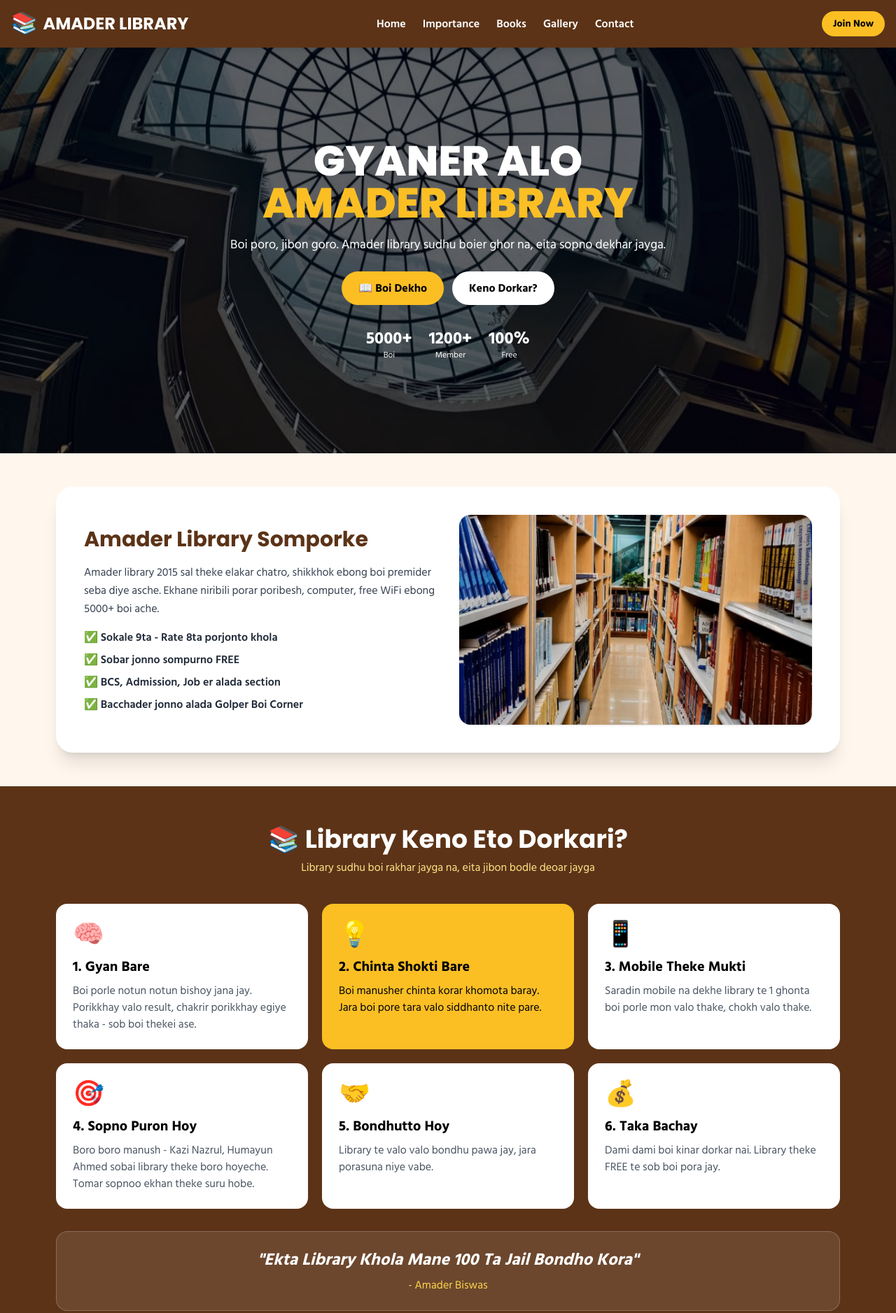
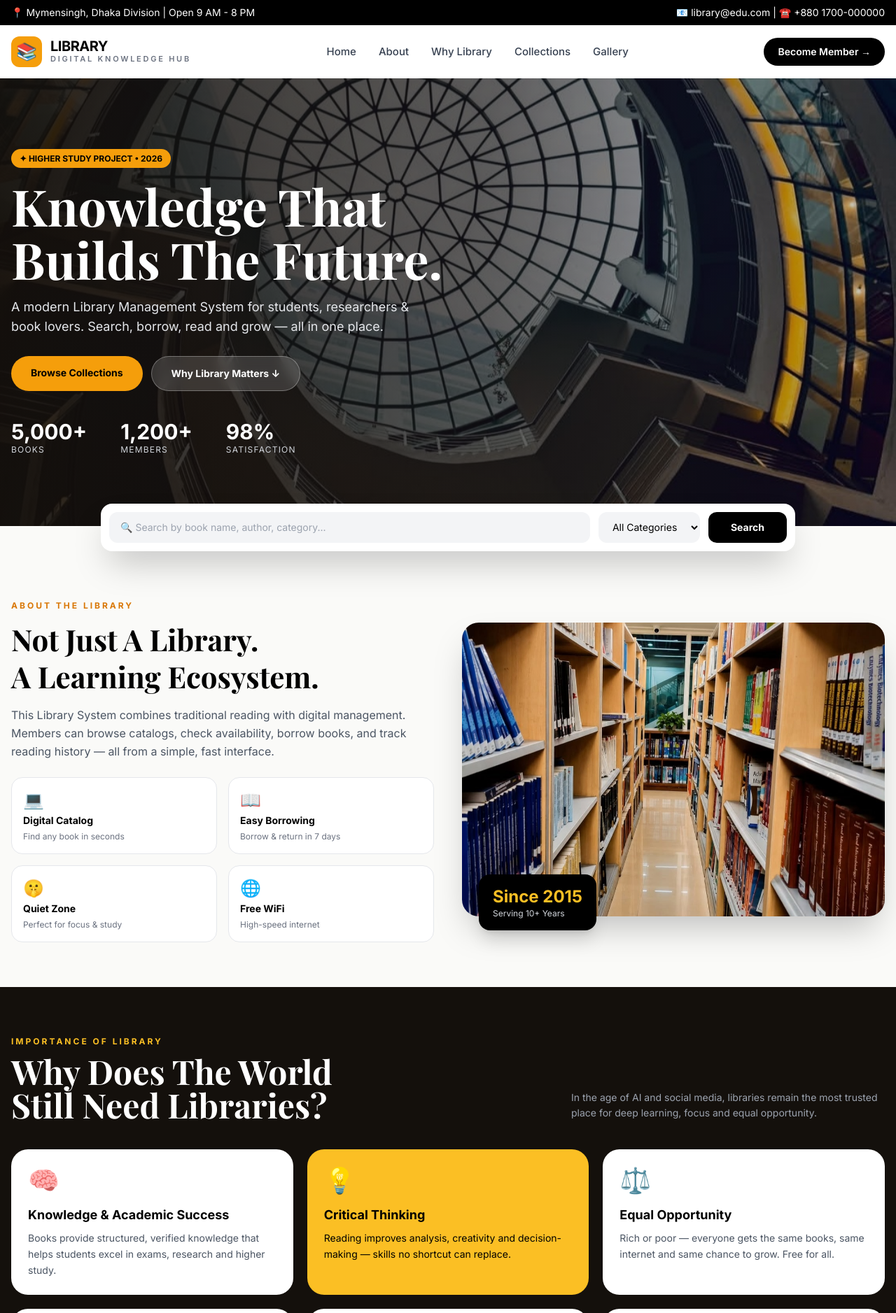
Before and after one commit to nusaibanuzhat04-bit/diu-library, a plain HTML site: page index.html in a window 1280 px wide. Shown: the top 1877 px of the page at 70% size. Drawn offline with nearby package versions, Linux system fonts and the light colour scheme.

Commit message:
Update index.html

```diff
--- a/index.html
+++ b/index.html
@@ -1,134 +1,170 @@
 <!DOCTYPE html>
-<html lang="bn">
+<html lang="en">
 <head>
 <meta charset="UTF-8">
 <meta name="viewport" content="width=device-width, initial-scale=1.0">
-<title>Amader Library - Gyaner Alo</title>
+<title>Library | Digital Knowledge Hub</title>
 <script src="https://cdn.tailwindcss.com"></script>
-<link href="https://fonts.googleapis.com/css2?family=Hind+Siliguri:wght@400;600;700&family=Poppins:wght@600;700;800&display=swap" rel="stylesheet">
+<link href="https://fonts.googleapis.com/css2?family=Inter:wght@400;500;600;700&family=Playfair+Display:wght@700;800&display=swap" rel="stylesheet">
 <style>
-body{font-family:'Hind Siliguri',sans-serif; background:#FFF7ED;}
-.font-head{font-family:'Poppins',sans-serif;}
+body{font-family:'Inter',sans-serif; background:#FAFAF8;}
+.serif{font-family:'Playfair Display',serif;}
+.hero-bg{background:linear-gradient(90deg, rgba(20,15,10,0.92) 0%, rgba(20,15,10,0.65) 55%, rgba(20,15,10,0.2) 100%);}
+.card{transition:0.3s} .card:hover{transform:translateY(-6px); box-shadow:0 20px 40px rgba(0,0,0,0.12);}
 </style>
 </head>
 <body>
 
-<!-- NAVBAR -->
-<nav class="bg-[#5C3317] text-white p-4 sticky top-0 z-50 flex justify-between items-center shadow-lg">
-<div class="flex items-center gap-2">
-<span class="text-3xl">📚</span>
-<h1 class="font-head font-bold text-lg md:text-2xl">AMADER LIBRARY</h1>
+<!-- TOP BAR -->
+<div class="bg-black text-white text-[12px] md:text-sm py-2 px-4 flex justify-between max-w-7xl mx-auto">
+<span>📍 Mymensingh, Dhaka Division | Open 9 AM - 8 PM</span>
+<span class="hidden md:block">📧 library@edu.com | ☎️ +880 1700-000000</span>
 </div>
-<div class="hidden md:flex gap-6 font-semibold">
-<a href="#home">Home</a>
-<a href="#importance">Importance</a>
-<a href="#books">Books</a>
+
+<!-- NAV -->
+<nav class="bg-white sticky top-0 z-50 shadow-sm">
+<div class="max-w-7xl mx-auto px-4 py-4 flex justify-between items-center">
+<div class="flex items-center gap-3">
+<div class="w-11 h-11 bg-amber-500 rounded-xl flex items-center justify-center text-2xl">📚</div>
+<div><h1 class="font-extrabold text-xl leading-none tracking-tight">LIBRARY</h1><p class="text-[11px] tracking-[0.25em] text-gray-500 font-semibold">DIGITAL KNOWLEDGE HUB</p></div>
+</div>
+<div class="hidden lg:flex gap-8 font-medium text-[15px] text-gray-700">
+<a href="#home" class="hover:text-amber-600">Home</a>
+<a href="#about">About</a>
+<a href="#importance">Why Library</a>
+<a href="#collections">Collections</a>
 <a href="#gallery">Gallery</a>
-<a href="#contact">Contact</a>
 </div>
-<a href="#contact" class="bg-amber-400 text-black px-4 py-2 rounded-full font-bold text-sm">Join Now</a>
+<a href="#join" class="bg-black text-white px-5 py-2.5 rounded-full text-sm font-semibold">Become Member →</a>
+</div>
 </nav>
 
 <!-- HERO -->
 <section id="home" class="relative">
-<img src="IMG_20261126_170118.jpg" class="w-full h-[480px] md:h-[580px] object-cover">
-<div class="absolute inset-0 bg-black/60 flex flex-col justify-center items-center text-center text-white px-4">
-<h2 class="font-head text-3xl md:text-6xl font-extrabold leading-tight">GYANER ALO<br><span class="text-amber-400">AMADER LIBRARY</span></h2>
-<p class="mt-4 max-w-2xl text-base md:text-lg">Boi poro, jibon goro. Amader library sudhu boier ghor na, eita sopno dekhar jayga.</p>
-<div class="flex gap-3 mt-6">
-<a href="#books" class="bg-amber-400 text-black px-6 py-3 rounded-full font-bold">📖 Boi Dekho</a>
-<a href="#importance" class="bg-white text-black px-6 py-3 rounded-full font-bold">Keno Dorkar?</a>
+<img src="IMG_20261126_170118.jpg" class="w-full h-[560px] md:h-[640px] object-cover">
+<div class="absolute inset-0 hero-bg flex items-center">
+<div class="max-w-7xl mx-auto px-4 w-full text-white">
+<span class="bg-amber-500 text-black text-xs font-bold px-3 py-1.5 rounded-full">✦ HIGHER STUDY PROJECT • 2026</span>
+<h2 class="serif text-[42px] leading-[1.05] md:text-[72px] font-bold mt-5">Knowledge That<br>Builds The Future.</h2>
+<p class="mt-4 max-w-xl text-gray-200 text-[15px] md:text-lg leading-relaxed">A modern Library Management System for students, researchers & book lovers. Search, borrow, read and grow — all in one place.</p>
+<div class="flex flex-wrap gap-3 mt-7">
+<a href="#collections" class="bg-amber-500 text-black px-7 py-3.5 rounded-full font-bold text-sm">Browse Collections</a>
+<a href="#importance" class="bg-white/15 backdrop-blur border border-white/30 px-7 py-3.5 rounded-full font-bold text-sm">Why Library Matters ↓</a>
 </div>
-<div class="flex gap-6 mt-8 text-center">
-<div><p class="text-2xl font-bold">5000+</p><p class="text-xs">Boi</p></div>
-<div><p class="text-2xl font-bold">1200+</p><p class="text-xs">Member</p></div>
-<div><p class="text-2xl font-bold">100%</p><p class="text-xs">Free</p></div>
+<div class="flex gap-8 md:gap-12 mt-10">
+<div><p class="text-2xl md:text-3xl font-extrabold">5,000+</p><p class="text-xs text-gray-300 tracking-widest">BOOKS</p></div>
+<div><p class="text-2xl md:text-3xl font-extrabold">1,200+</p><p class="text-xs text-gray-300 tracking-widest">MEMBERS</p></div>
+<div><p class="text-2xl md:text-3xl font-extrabold">98%</p><p class="text-xs text-gray-300 tracking-widest">SATISFACTION</p></div>
+</div>
 </div>
 </div>
 </section>
 
+<!-- SEARCH BAR -->
+<div class="max-w-5xl mx-auto px-4 -mt-8 relative z-10">
+<div class="bg-white rounded-2xl shadow-2xl p-3 flex flex-col md:flex-row gap-3">
+<input placeholder="🔍 Search by book name, author, category..." class="flex-1 px-4 py-3 rounded-xl bg-gray-100 outline-none text-sm">
+<select class="px-4 py-3 rounded-xl bg-gray-100 text-sm outline-none"><option>All Categories</option><option>Academic</option><option>BCS & Job</option><option>Novel</option><option>Science</option></select>
+<button class="bg-black text-white px-8 py-3 rounded-xl font-bold text-sm">Search</button>
+</div>
+</div>
+
 <!-- ABOUT -->
-<section class="max-w-6xl mx-auto px-4 py-12">
-<div class="bg-white rounded-3xl shadow-xl p-6 md:p-10 grid md:grid-cols-2 gap-8 items-center">
+<section id="about" class="max-w-7xl mx-auto px-4 py-16 grid lg:grid-cols-2 gap-10 items-center">
 <div>
-<h3 class="font-head text-2xl md:text-3xl font-bold text-[#5C3317]">Amader Library Somporke</h3>
-<p class="mt-4 text-gray-700 leading-relaxed">Amader library 2015 sal theke elakar chatro, shikkhok ebong boi premider seba diye asche. Ekhane niribili porar poribesh, computer, free WiFi ebong 5000+ boi ache.</p>
-<ul class="mt-4 space-y-2 font-semibold text-gray-800">
-<li>✅ Sokale 9ta - Rate 8ta porjonto khola</li>
-<li>✅ Sobar jonno sompurno FREE</li>
-<li>✅ BCS, Admission, Job er alada section</li>
-<li>✅ Bacchader jonno alada Golper Boi Corner</li>
-</ul>
+<span class="text-amber-600 font-bold text-xs tracking-[0.25em]">ABOUT THE LIBRARY</span>
+<h3 class="serif text-3xl md:text-[42px] leading-tight font-bold mt-3">Not Just A Library.<br>A Learning Ecosystem.</h3>
+<p class="text-gray-600 leading-relaxed mt-4">This Library System combines traditional reading with digital management. Members can browse catalogs, check availability, borrow books, and track reading history — all from a simple, fast interface.</p>
+<div class="grid grid-cols-2 gap-4 mt-6">
+<div class="bg-white p-4 rounded-2xl border"><p class="text-2xl">💻</p><b class="text-sm">Digital Catalog</b><p class="text-xs text-gray-500 mt-1">Find any book in seconds</p></div>
+<div class="bg-white p-4 rounded-2xl border"><p class="text-2xl">📖</p><b class="text-sm">Easy Borrowing</b><p class="text-xs text-gray-500 mt-1">Borrow & return in 7 days</p></div>
+<div class="bg-white p-4 rounded-2xl border"><p class="text-2xl">🤫</p><b class="text-sm">Quiet Zone</b><p class="text-xs text-gray-500 mt-1">Perfect for focus & study</p></div>
+<div class="bg-white p-4 rounded-2xl border"><p class="text-2xl">🌐</p><b class="text-sm">Free WiFi</b><p class="text-xs text-gray-500 mt-1">High-speed internet</p></div>
 </div>
-<img src="IMG_20261126_172336.jpg" class="rounded-2xl w-full h-[300px] object-cover shadow">
+</div>
+<div class="relative">
+<img src="IMG_20261126_172336.jpg" class="rounded-[24px] w-full h-[420px] object-cover shadow-2xl">
+<div class="absolute -bottom-5 -left-3 md:left-6 bg-black text-white rounded-2xl px-5 py-4 shadow-xl"><p class="text-2xl font-extrabold text-amber-400">Since 2015</p><p class="text-xs text-gray-300">Serving 10+ Years</p></div>
 </div>
 </section>
 
 <!-- IMPORTANCE -->
-<section id="importance" class="bg-[#5C3317] text-white py-14">
-<div class="max-w-6xl mx-auto px-4">
-<h3 class="font-head text-3xl md:text-4xl font-bold text-center">📚 Library Keno Eto Dorkari?</h3>
-<p class="text-center text-amber-200 mt-2">Library sudhu boi rakhar jayga na, eita jibon bodle deoar jayga</p>
+<section id="importance" class="bg-[#14100C] text-white py-16">
+<div class="max-w-7xl mx-auto px-4">
+<div class="flex flex-col md:flex-row justify-between md:items-end gap-4">
+<div><span class="text-amber-400 font-bold text-xs tracking-[0.25em]">IMPORTANCE OF LIBRARY</span><h3 class="serif text-3xl md:text-5xl font-bold mt-2">Why Does The World<br>Still Need Libraries?</h3></div>
+<p class="text-gray-400 max-w-md text-sm leading-relaxed">In the age of AI and social media, libraries remain the most trusted place for deep learning, focus and equal opportunity.</p>
+</div>
 <div class="grid md:grid-cols-3 gap-5 mt-10">
-<div class="bg-white text-black rounded-2xl p-6"><span class="text-4xl">🧠</span><h4 class="font-bold text-xl mt-3">1. Gyan Bare</h4><p class="text-gray-600 mt-2">Boi porle notun notun bishoy jana jay. Porikkhay valo result, chakrir porikkhay egiye thaka - sob boi thekei ase.</p></div>
-<div class="bg-amber-400 text-black rounded-2xl p-6"><span class="text-4xl">💡</span><h4 class="font-bold text-xl mt-3">2. Chinta Shokti Bare</h4><p class="mt-2">Boi manusher chinta korar khomota baray. Jara boi pore tara valo siddhanto nite pare.</p></div>
-<div class="bg-white text-black rounded-2xl p-6"><span class="text-4xl">📱</span><h4 class="font-bold text-xl mt-3">3. Mobile Theke Mukti</h4><p class="text-gray-600 mt-2">Saradin mobile na dekhe library te 1 ghonta boi porle mon valo thake, chokh valo thake.</p></div>
-<div class="bg-white text-black rounded-2xl p-6"><span class="text-4xl">🎯</span><h4 class="font-bold text-xl mt-3">4. Sopno Puron Hoy</h4><p class="text-gray-600 mt-2">Boro boro manush - Kazi Nazrul, Humayun Ahmed sobai library theke boro hoyeche. Tomar sopnoo ekhan theke suru hobe.</p></div>
-<div class="bg-white text-black rounded-2xl p-6"><span class="text-4xl">🤝</span><h4 class="font-bold text-xl mt-3">5. Bondhutto Hoy</h4><p class="text-gray-600 mt-2">Library te valo valo bondhu pawa jay, jara porasuna niye vabe.</p></div>
-<div class="bg-white text-black rounded-2xl p-6"><span class="text-4xl">💰</span><h4 class="font-bold text-xl mt-3">6. Taka Bachay</h4><p class="text-gray-600 mt-2">Dami dami boi kinar dorkar nai. Library theke FREE te sob boi pora jay.</p></div>
-</div>
-<div class="bg-white/10 border border-white/20 rounded-2xl p-6 mt-8 text-center">
-<p class="text-xl md:text-2xl font-bold italic">"Ekta Library Khola Mane 100 Ta Jail Bondho Kora"</p>
-<p class="text-amber-300 mt-2">- Amader Biswas</p>
+<div class="card bg-white text-black rounded-3xl p-6"><span class="text-4xl">🧠</span><h4 class="font-bold text-lg mt-4">Knowledge & Academic Success</h4><p class="text-sm text-gray-600 mt-2 leading-relaxed">Books provide structured, verified knowledge that helps students excel in exams, research and higher study.</p></div>
+<div class="card bg-amber-400 text-black rounded-3xl p-6"><span class="text-4xl">💡</span><h4 class="font-bold text-lg mt-4">Critical Thinking</h4><p class="text-sm mt-2 leading-relaxed">Reading improves analysis, creativity and decision-making — skills no shortcut can replace.</p></div>
+<div class="card bg-white text-black rounded-3xl p-6"><span class="text-4xl">⚖️</span><h4 class="font-bold text-lg mt-4">Equal Opportunity</h4><p class="text-sm text-gray-600 mt-2 leading-relaxed">Rich or poor — everyone gets the same books, same internet and same chance to grow. Free for all.</p></div>
+<div class="card bg-white text-black rounded-3xl p-6"><span class="text-4xl">📱</span><h4 class="font-bold text-lg mt-4">Digital Detox</h4><p class="text-sm text-gray-600 mt-2 leading-relaxed">One hour of reading reduces stress, improves sleep and protects eyes from endless screen time.</p></div>
+<div class="card bg-white text-black rounded-3xl p-6"><span class="text-4xl">🎯</span><h4 class="font-bold text-lg mt-4">Career & Dreams</h4><p class="text-sm text-gray-600 mt-2 leading-relaxed">From BCS to IELTS to University Admission — the library is where careers are built.</p></div>
+<div class="card bg-white text-black rounded-3xl p-6"><span class="text-4xl">🤝</span><h4 class="font-bold text-lg mt-4">Community & Culture</h4><p class="text-sm text-gray-600 mt-2 leading-relaxed">Workshops, reading clubs and study groups turn strangers into a learning community.</p></div>
 </div>
 </div>
 </section>
 
-<!-- BOOKS -->
-<section id="books" class="max-w-6xl mx-auto px-4 py-12">
-<h3 class="font-head text-3xl font-bold text-center text-[#5C3317]">Ki Ki Boi Paba?</h3>
+<!-- COLLECTIONS -->
+<section id="collections" class="max-w-7xl mx-auto px-4 py-16">
+<div class="flex justify-between items-end"><div><span class="text-amber-600 font-bold text-xs tracking-[0.25em]">COLLECTIONS</span><h3 class="serif text-3xl md:text-4xl font-bold mt-2">Explore Our Collections</h3></div><span class="hidden md:block text-sm font-semibold bg-black text-white px-4 py-2 rounded-full">5000+ Books Available</span></div>
 <div class="grid grid-cols-2 md:grid-cols-4 gap-4 mt-8">
-<div class="bg-white rounded-2xl p-5 shadow text-center"><span class="text-4xl">📖</span><h4 class="font-bold mt-2">Golper Boi</h4><p class="text-sm text-gray-500">Humayun Ahmed, etc.</p></div>
-<div class="bg-white rounded-2xl p-5 shadow text-center"><span class="text-4xl">🎓</span><h4 class="font-bold mt-2">Academic</h4><p class="text-sm text-gray-500">Class 1-12, Honours</p></div>
-<div class="bg-white rounded-2xl p-5 shadow text-center"><span class="text-4xl">💼</span><h4 class="font-bold mt-2">Job / BCS</h4><p class="text-sm text-gray-500">BCS, Bank, Primary</p></div>
-<div class="bg-white rounded-2xl p-5 shadow text-center"><span class="text-4xl">🕌</span><h4 class="font-bold mt-2">Islamic</h4><p class="text-sm text-gray-500">Quran, Hadis, Jiboni</p></div>
-<div class="bg-white rounded-2xl p-5 shadow text-center"><span class="text-4xl">🔬</span><h4 class="font-bold mt-2">Biggan</h4><p class="text-sm text-gray-500">Science, Technology</p></div>
-<div class="bg-white rounded-2xl p-5 shadow text-center"><span class="text-4xl">🌍</span><h4 class="font-bold mt-2">English</h4><p class="text-sm text-gray-500">Story, Grammar</p></div>
-<div class="bg-white rounded-2xl p-5 shadow text-center"><span class="text-4xl">👶</span><h4 class="font-bold mt-2">Bacchader</h4><p class="text-sm text-gray-500">Chora, Golpo, Chobi</p></div>
-<div class="bg-white rounded-2xl p-5 shadow text-center"><span class="text-4xl">📰</span><h4 class="font-bold mt-2">Potrika</h4><p class="text-sm text-gray-500">Daily Newspaper</p></div>
+<div class="card bg-white rounded-2xl p-6 border text-center"><span class="text-4xl">📖</span><h4 class="font-bold mt-3">Novels & Literature</h4><p class="text-xs text-gray-500 mt-1">1,200 Books</p><span class="inline-block mt-3 text-[11px] bg-green-100 text-green-700 px-3 py-1 rounded-full font-bold">Available</span></div>
+<div class="card bg-white rounded-2xl p-6 border text-center"><span class="text-4xl">🎓</span><h4 class="font-bold mt-3">Academic</h4><p class="text-xs text-gray-500 mt-1">1,500 Books</p><span class="inline-block mt-3 text-[11px] bg-green-100 text-green-700 px-3 py-1 rounded-full font-bold">Available</span></div>
+<div class="card bg-white rounded-2xl p-6 border text-center"><span class="text-4xl">💼</span><h4 class="font-bold mt-3">BCS & Job</h4><p class="text-xs text-gray-500 mt-1">800 Books</p><span class="inline-block mt-3 text-[11px] bg-amber-100 text-amber-700 px-3 py-1 rounded-full font-bold">Popular</span></div>
+<div class="card bg-white rounded-2xl p-6 border text-center"><span class="text-4xl">🔬</span><h4 class="font-bold mt-3">Science & Tech</h4><p class="text-xs text-gray-500 mt-1">600 Books</p><span class="inline-block mt-3 text-[11px] bg-green-100 text-green-700 px-3 py-1 rounded-full font-bold">Available</span></div>
+<div class="card bg-white rounded-2xl p-6 border text-center"><span class="text-4xl">🕌</span><h4 class="font-bold mt-3">Islamic</h4><p class="text-xs text-gray-500 mt-1">400 Books</p><span class="inline-block mt-3 text-[11px] bg-green-100 text-green-700 px-3 py-1 rounded-full font-bold">Available</span></div>
+<div class="card bg-white rounded-2xl p-6 border text-center"><span class="text-4xl">🌍</span><h4 class="font-bold mt-3">English</h4><p class="text-xs text-gray-500 mt-1">500 Books</p><span class="inline-block mt-3 text-[11px] bg-green-100 text-green-700 px-3 py-1 rounded-full font-bold">Available</span></div>
+<div class="card bg-white rounded-2xl p-6 border text-center"><span class="text-4xl">👶</span><h4 class="font-bold mt-3">Children</h4><p class="text-xs text-gray-500 mt-1">350 Books</p><span class="inline-block mt-3 text-[11px] bg-green-100 text-green-700 px-3 py-1 rounded-full font-bold">Available</span></div>
+<div class="card bg-white rounded-2xl p-6 border text-center"><span class="text-4xl">📰</span><h4 class="font-bold mt-3">Newspapers</h4><p class="text-xs text-gray-500 mt-1">Daily Updated</p><span class="inline-block mt-3 text-[11px] bg-blue-100 text-blue-700 px-3 py-1 rounded-full font-bold">Daily</span></div>
 </div>
 </section>
 
-<!-- GALLERY -->
-<section id="gallery" class="max-w-6xl mx-auto px-4 pb-12">
-<h3 class="font-head text-3xl font-bold text-center text-[#5C3317]">Amader Gallery</h3>
-<div class="grid md:grid-cols-3 gap-4 mt-8">
-<img src="IMG_20261126_172304.jpg" class="rounded-2xl h-[260px] w-full object-cover shadow">
-<img src="IMG_20261126_172324.jpg" class="rounded-2xl h-[260px] w-full object-cover shadow">
-<img src="IMG_20261126_170118.jpg" class="rounded-2xl h-[260px] w-full object-cover shadow">
+<!-- GALLERY + RULES -->
+<section id="gallery" class="max-w-7xl mx-auto px-4 pb-16 grid lg:grid-cols-3 gap-5">
+<div class="lg:col-span-2">
+<h3 class="serif text-3xl font-bold mb-4">Inside Our Library</h3>
+<div class="grid grid-cols-2 gap-4">
+<img src="IMG_20261126_172304.jpg" class="rounded-2xl h-[220px] md:h-[260px] w-full object-cover">
+<img src="IMG_20261126_172324.jpg" class="rounded-2xl h-[220px] md:h-[260px] w-full object-cover">
+<img src="IMG_20261126_170118.jpg" class="rounded-2xl h-[220px] md:h-[260px] w-full object-cover col-span-2">
+</div>
+</div>
+<div class="bg-black text-white rounded-[24px] p-6 h-fit">
+<h3 class="font-bold text-xl">📋 Library Rules</h3>
+<ul class="mt-4 space-y-3 text-sm text-gray-300">
+<li>✔ Keep silence inside the library</li>
+<li>✔ Return books within 7 days</li>
+<li>✔ Do not write or tear pages</li>
+<li>✔ Keep mobile on silent mode</li>
+<li>✔ Keep the library clean</li>
+</ul>
+<div class="bg-amber-500 text-black rounded-2xl p-4 mt-6"><p class="font-bold text-sm">Opening Hours</p><p class="text-xs mt-1">Sat - Thu: 9 AM - 8 PM<br>Friday: Closed</p></div>
 </div>
 </section>
 
-<!-- RULES -->
-<section class="max-w-4xl mx-auto px-4 pb-12">
-<div class="bg-amber-100 border-2 border-amber-400 rounded-3xl p-6">
-<h3 class="font-head text-2xl font-bold text-center">📋 Library er Niyom</h3>
-<ul class="mt-4 space-y-2 font-semibold">
-<li>1. Library te aste aste kotha bolte hobe, jore kotha bola jabe na.</li>
-<li>2. Boi niye 7 diner moddhe ferot dite hobe.</li>
-<li>3. Boi te dagano ba pata chira jabe na.</li>
-<li>4. Mobile silent rakhte hobe.</li>
-<li>5. Sobai mile library poriskar rakhbo.</li>
-</ul>
+<!-- JOIN -->
+<section id="join" class="max-w-7xl mx-auto px-4 pb-16">
+<div class="bg-amber-400 rounded-[28px] p-8 md:p-12 grid md:grid-cols-2 gap-8 items-center">
+<div><h3 class="serif text-3xl md:text-4xl font-bold leading-tight">Become A Member.<br>It's 100% Free.</h3><p class="mt-3 text-sm md:text-base">Join 1,200+ members. Get your library card today and start borrowing books.</p><div class="flex gap-6 mt-5 text-sm font-bold"><span>✓ No Fees</span><span>✓ Instant Card</span><span>✓ 7-Day Borrow</span></div></div>
+<form class="bg-white rounded-2xl p-5 space-y-3 shadow-xl">
+<input placeholder="Full Name" class="w-full bg-gray-100 px-4 py-3 rounded-xl outline-none text-sm">
+<input placeholder="Email / Phone" class="w-full bg-gray-100 px-4 py-3 rounded-xl outline-none text-sm">
+<select class="w-full bg-gray-100 px-4 py-3 rounded-xl outline-none text-sm"><option>Student</option><option>Teacher</option><option>Researcher</option><option>General Reader</option></select>
+<button class="w-full bg-black text-white py-3.5 rounded-xl font-bold text-sm">Request Membership →</button>
+<p class="text-[11px] text-center text-gray-400">We will contact you within 24 hours.</p>
+</form>
 </div>
 </section>
 
-<!-- FOOTER - CLEAN, KONO NAM NAI -->
-<footer id="contact" class="bg-[#2A1708] text-white py-10 text-center px-4">
-<h3 class="font-head text-2xl font-bold">Chole Asho Amader Library Te!</h3>
-<p class="mt-2 text-gray-300">Thikana: Mymensingh, Dhaka Division</p>
-<p class="text-gray-300">Somoy: Sokal 9ta - Rat 8ta (Sukrobar Bondho)</p>
-<a href="#" class="inline-block bg-amber-400 text-black px-8 py-3 rounded-full font-bold mt-5">📚 FREE Member Hou</a>
+<!-- FOOTER -->
+<footer id="contact" class="bg-black text-white py-10">
+<div class="max-w-7xl mx-auto px-4 flex flex-col md:flex-row justify-between gap-6">
+<div><h4 class="font-extrabold text-xl">LIBRARY</h4><p class="text-sm text-gray-400 mt-2 max-w-sm">A modern digital library system for higher study, research and lifelong learning.</p></div>
+<div class="text-sm text-gray-400"><p class="text-white font-bold mb-2">Contact</p><p>Mymensingh, Dhaka Division</p><p>library@edu.com</p><p>Open: 9 AM - 8 PM</p></div>
+<div class="text-sm"><p class="text-white font-bold mb-2">Quick Links</p><p class="text-gray-400">Home • About • Collections • Gallery</p></div>
+</div>
 </footer>
 
 </body>
```
